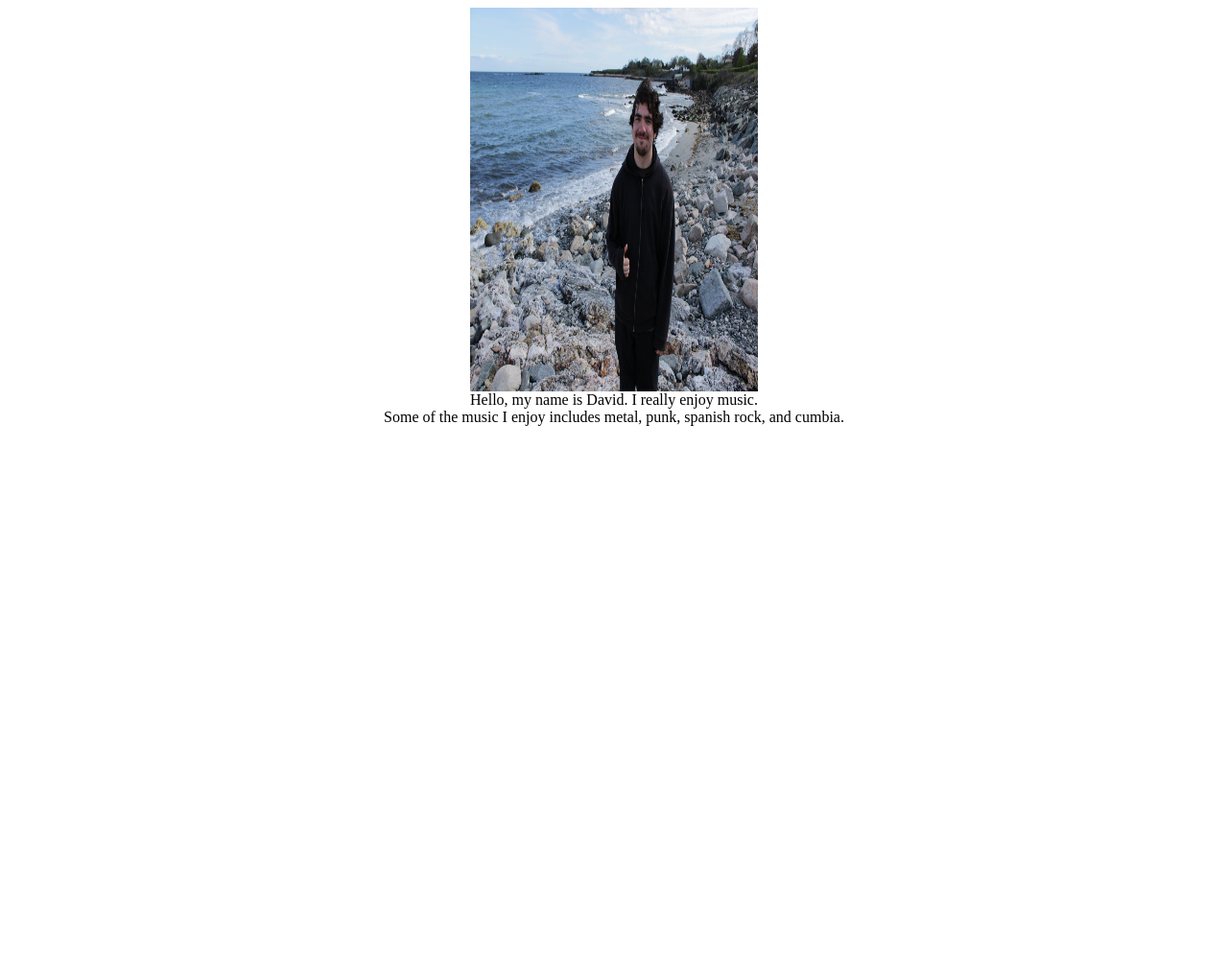
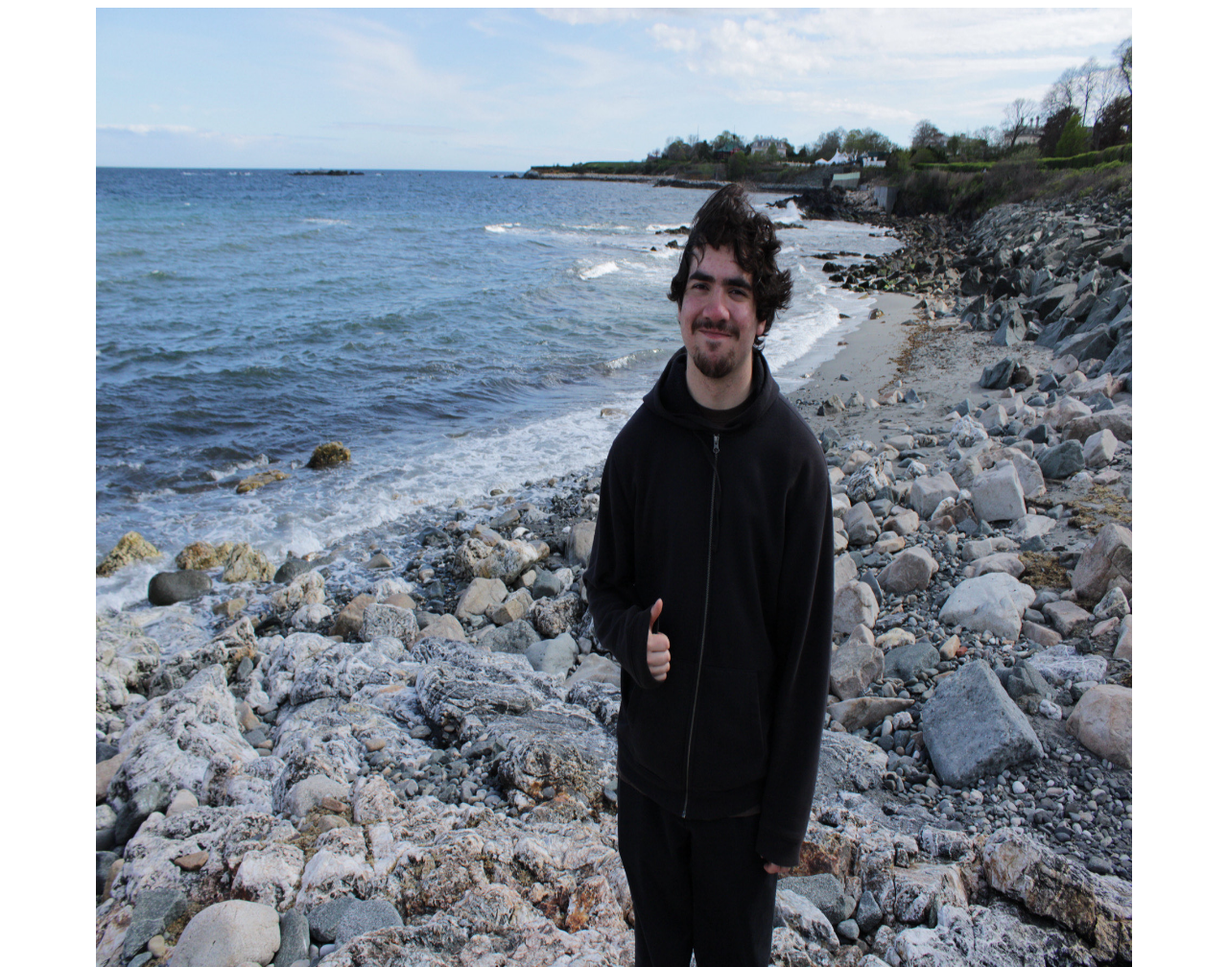
Before and after one commit to DavidAsadax/DavidWebsite, a plain HTML site: page index.html in a window 1280 px wide. Shown: the top 1008 px of the page at 96% size. Before the commit the page ends 800 px from the top, so only its background shows below. Drawn offline with Linux system fonts and the light colour scheme.

Commit message:
Update index.html

```diff
--- a/index.html
+++ b/index.html
@@ -2,7 +2,7 @@
     <head>
     </head>
     <body>
-        <center><img  src="IMG_7748.jpeg" width="300" Height="400"><br>
+        <center><img  src="IMG_7748.jpeg" width="1080" Height="1000"><br>
             Hello, my name is David. I really enjoy music. <br>
             Some of the music I enjoy includes metal, punk, spanish rock, and cumbia.
         </center>
```
